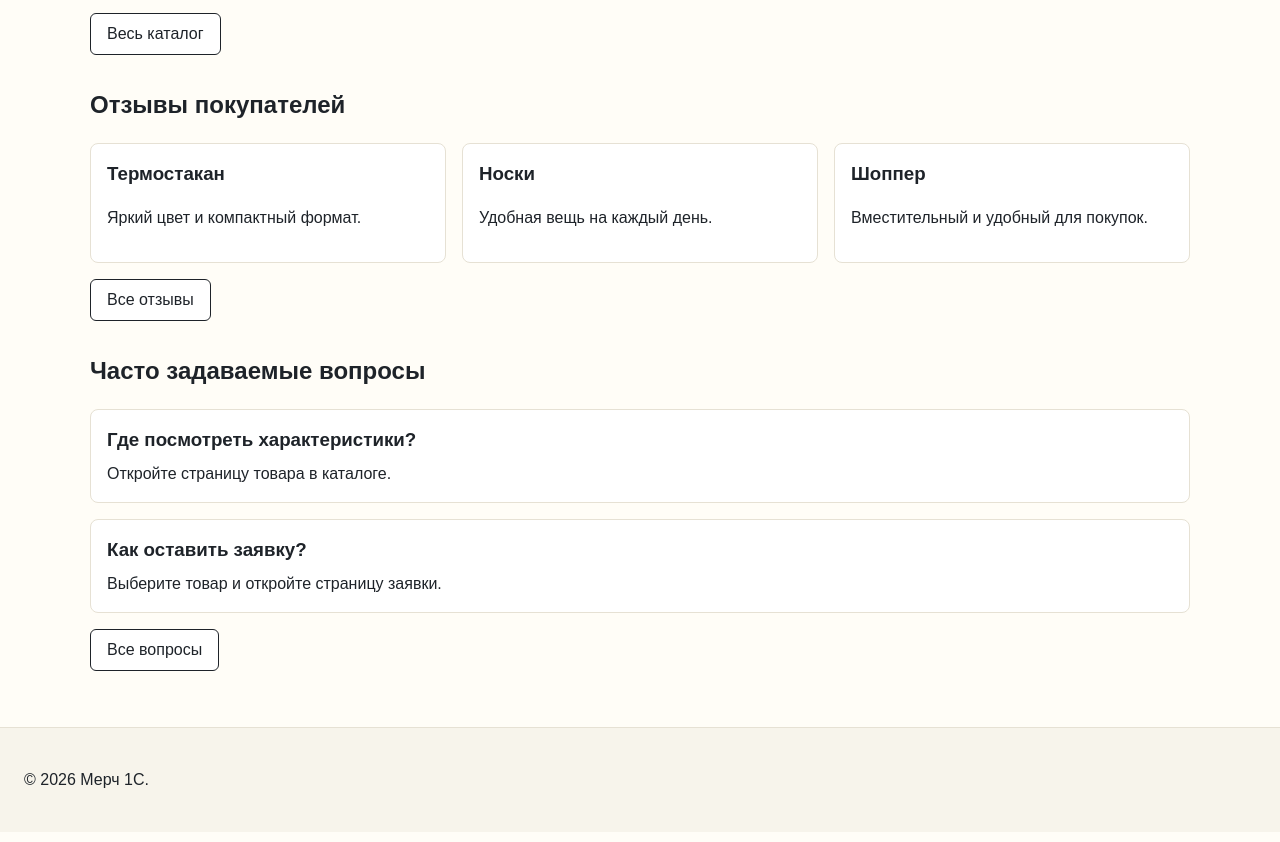
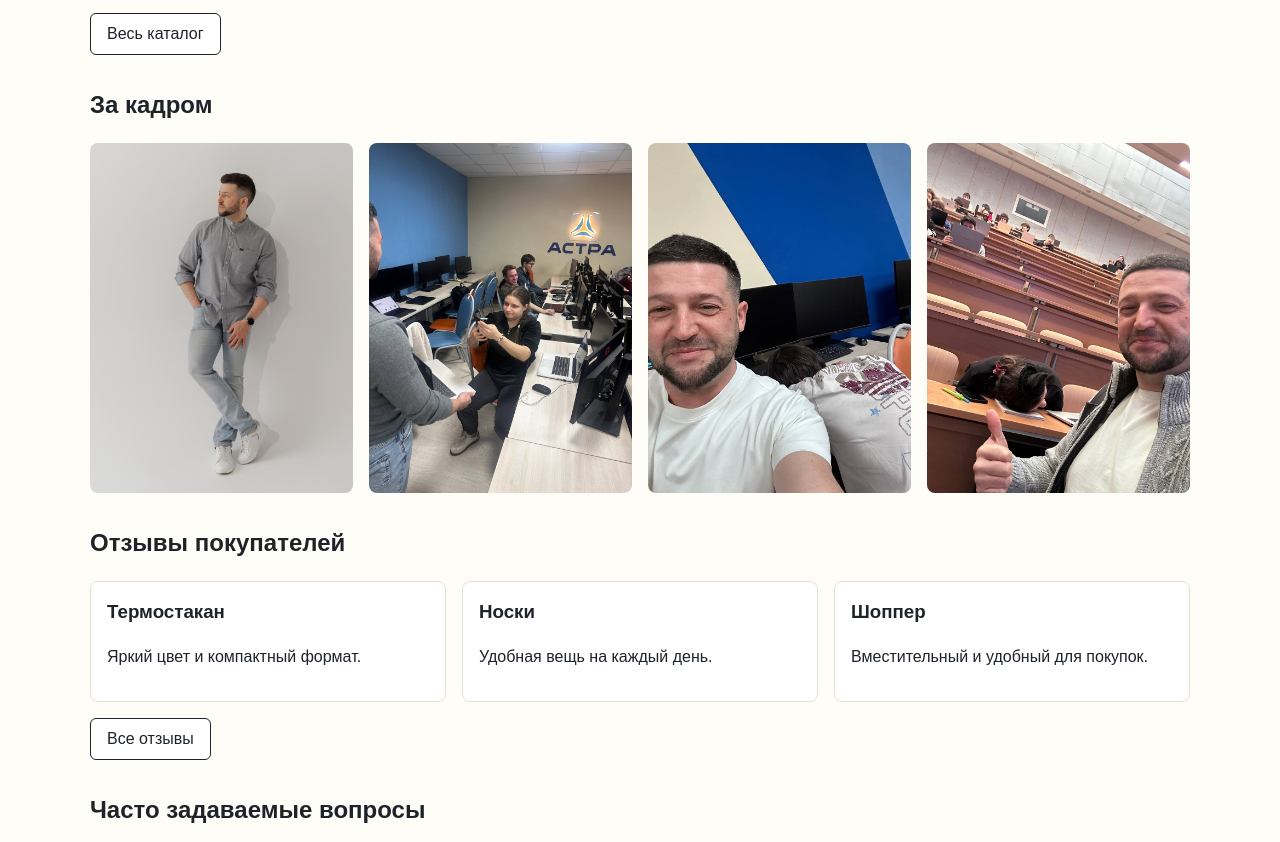
Before and after one commit to yeees1/kr4-js-shop, a website: page index.html in a window 1280 px wide. Shown: the part 1955-2797 px from the top of the page. Drawn offline with Linux system fonts and the light colour scheme.

Commit message:
feat: add personal photo gallery to homepage

```diff
--- a/css/style.css
+++ b/css/style.css
@@ -135,6 +135,32 @@ a:focus-visible {
     padding: var(--space-xl) var(--space-lg);
     background-color: var(--color-surface-accent);
     border-radius: var(--radius-lg);
+}
+
+.hero--photo {
+    min-height: 260px;
+    padding: 48px;
+    background: linear-gradient(90deg, rgb(247 244 235 / 96%) 0%, rgb(247 244 235 / 84%) 55%, rgb(247 244 235 / 44%) 100%), url("../images/moments-1.jpg") center 48% / cover;
+}
+
+.moments-grid {
+    display: grid;
+    grid-template-columns: repeat(2, minmax(0, 1fr));
+    gap: var(--space-md);
+}
+
+.moments-grid img {
+    display: block;
+    width: 100%;
+    aspect-ratio: 3 / 4;
+    object-fit: cover;
+    border-radius: var(--radius-md);
+}
+
+@media (min-width: 750px) {
+    .moments-grid {
+        grid-template-columns: repeat(4, minmax(0, 1fr));
+    }
 }
 
 .section {
--- a/index.html
+++ b/index.html
@@ -30,7 +30,7 @@
     </div>
 </header>
 <main id="main">
-    <section class="hero"><h1>Мерч 1С</h1>
+    <section class="hero hero--photo"><h1>Мерч 1С</h1>
         <p>Одежда, аксессуары и полезные вещи на каждый день.</p><a class="button" href="catalog.html">Перейти в
             каталог</a></section>
     <section class="section" id="advantages"><h2>Преимущества</h2>
@@ -143,6 +143,14 @@
             </article>
         </div>
         <p><a class="button button--secondary" href="catalog.html">Весь каталог</a></p></section>
+    <section class="section" aria-labelledby="moments-heading"><h2 id="moments-heading">За кадром</h2>
+        <div class="moments-grid">
+            <img src="images/moments-2.jpg" alt="Мужчина в серой рубашке на светлом фоне" width="853" height="1280" loading="lazy" decoding="async">
+            <img src="images/moments-3.jpg" alt="Люди за компьютерами в рабочем помещении" width="1920" height="2560" loading="lazy" decoding="async">
+            <img src="images/moments-4.jpg" alt="Селфи рядом с компьютерными столами" width="959" height="1280" loading="lazy" decoding="async">
+            <img src="images/moments-5.jpg" alt="Селфи в зале с рядами столов" width="959" height="1280" loading="lazy" decoding="async">
+        </div>
+    </section>
     <section class="section" id="reviews"><h2>Отзывы покупателей</h2>
         <div class="reviews-grid">
             <article class="review-card"><h3>Термостакан</h3>
```
Also changed, not shown: README.md, images/moments-1.jpg (added), images/moments-2.jpg (added), images/moments-3.jpg (added), images/moments-4.jpg (added), images/moments-5.jpg (added).
